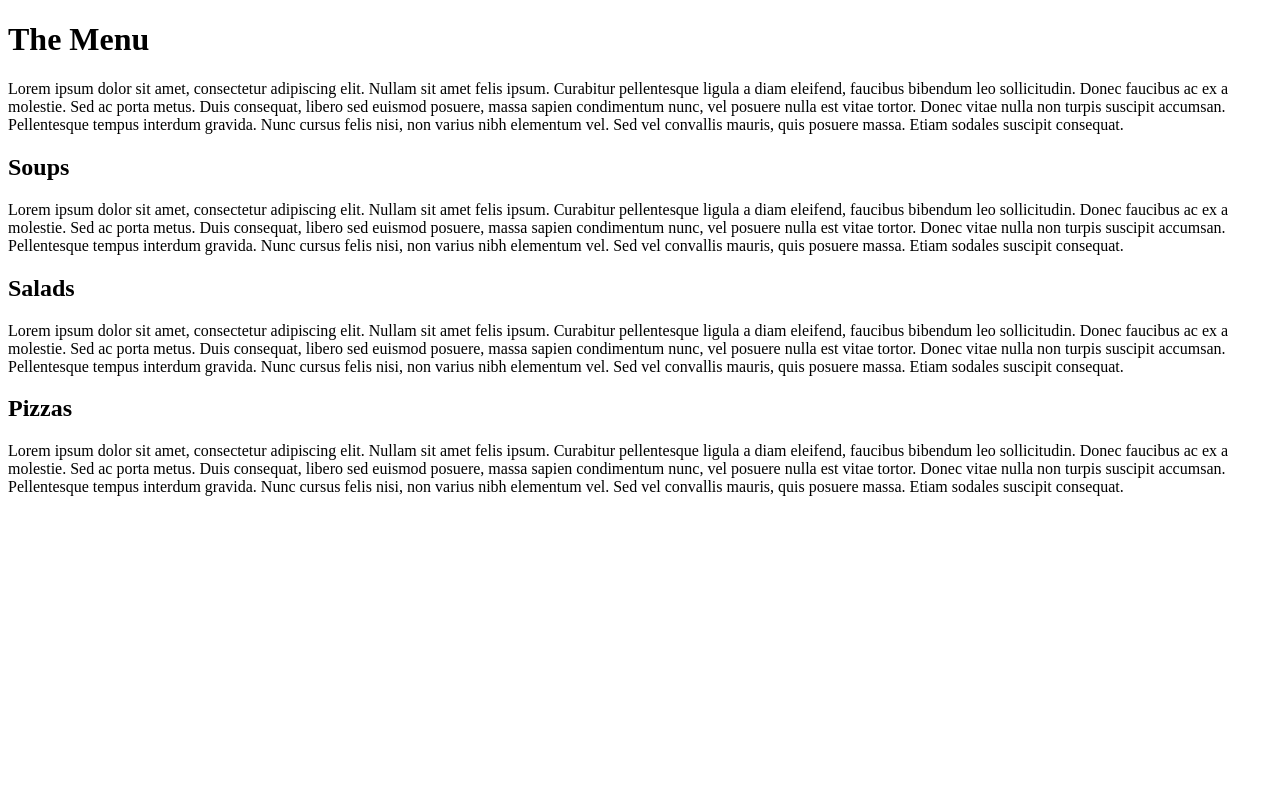
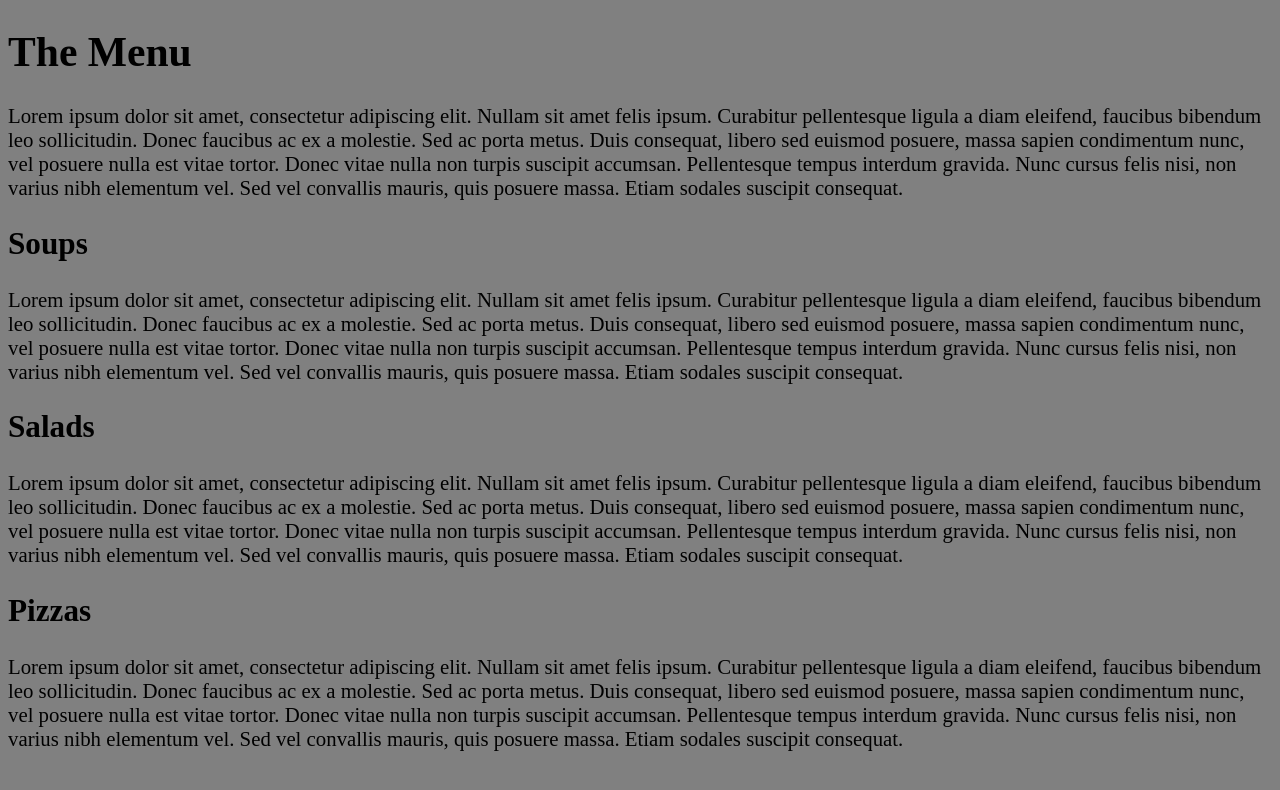
Before and after one commit to mooikaz/coursera-test, a plain HTML site: page mod2_solution/index.html in a window 1280 px wide. Drawn offline with Linux system fonts and the light colour scheme.

Commit message:
css label

```diff
--- a/mod2_solution/index.html
+++ b/mod2_solution/index.html
@@ -2,6 +2,7 @@
 <html>
 <head>
 	<title>mod2_solution</title>
+	<link rel="stylesheet" type="text/css" href="module2-solution.css">
 </head>
 <body>
 <h1>The Menu</h1>
```
